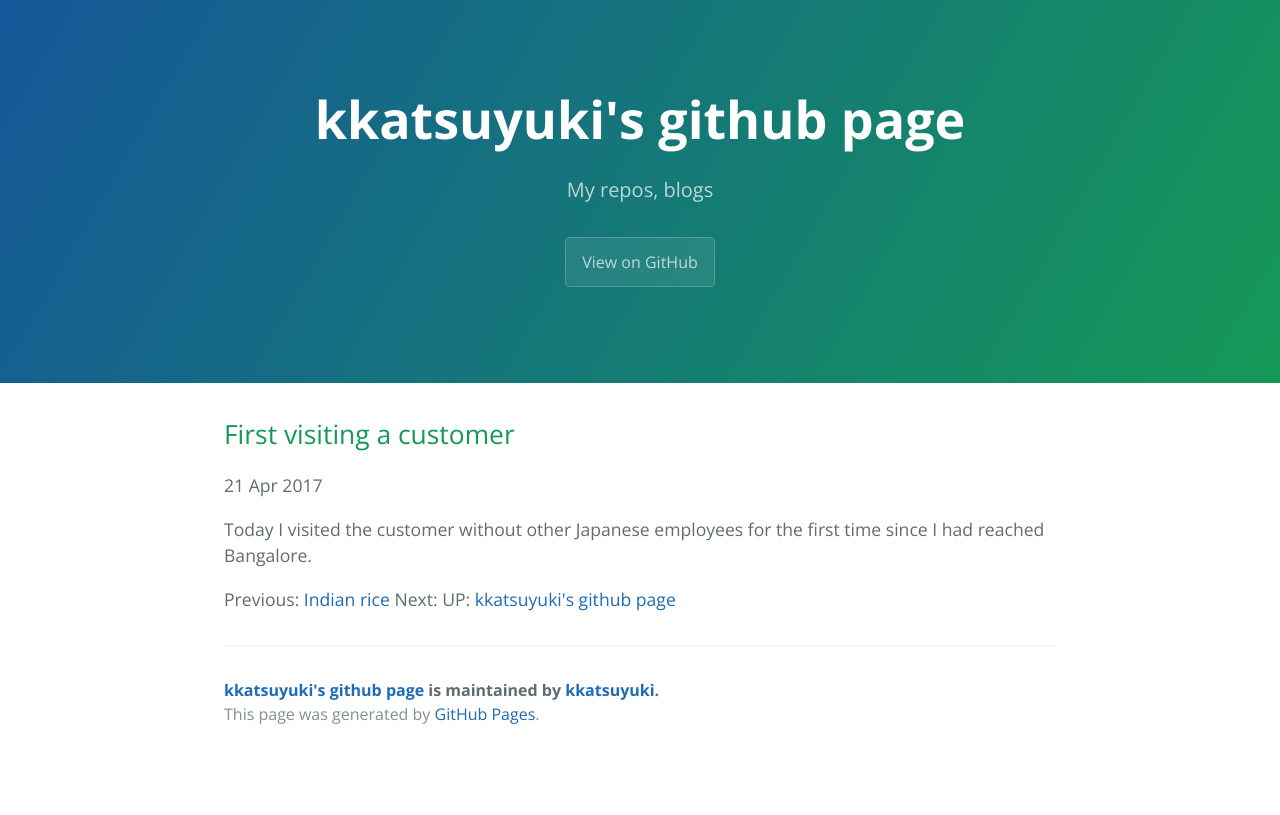
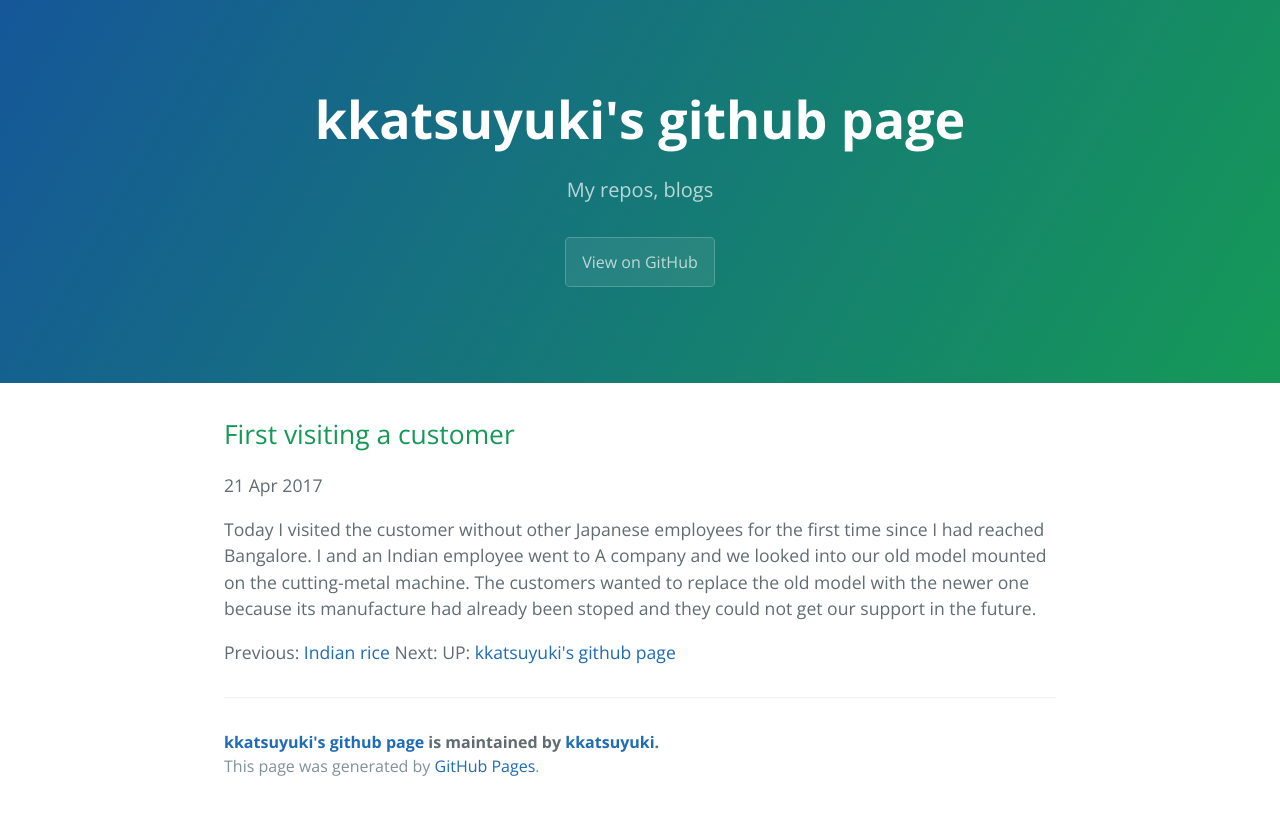
Before and after one commit to kkatsuyuki/kkatsuyuki.github.io, a Jekyll site: the page built from _posts/2017-04-21-visiting-acustomer.html, in a window 1280 px wide. Shown: the top 815 px of the page. Built offline with Jekyll 4.4.1, drawn with Linux system fonts in a browser that asks for light colours.

Commit message:
add the contents

```diff
--- a/_posts/2017-04-21-visiting-acustomer.html
+++ b/_posts/2017-04-21-visiting-acustomer.html
@@ -6,4 +6,9 @@ categories: India business
 <p>
 Today I visited the customer without other Japanese employees
 for the first time since I had reached Bangalore.
+I and an Indian employee went to A company and we looked into
+our old model mounted on the cutting-metal machine.
+The customers wanted to replace the old model with the newer one because
+its manufacture had already been stoped and they could not get our support
+in the future.
 </p>
--- a/org/_posts/2017-04-21-visiting-acustomer.org
+++ b/org/_posts/2017-04-21-visiting-acustomer.org
@@ -7,3 +7,8 @@ categories: India business
 
 Today I visited the customer without other Japanese employees
 for the first time since I had reached Bangalore.
+I and an Indian employee went to A company and we looked into
+our old model mounted on the cutting-metal machine.
+The customers wanted to replace the old model with the newer one because
+its manufacture had already been stoped and they could not get our support
+in the future.
```
